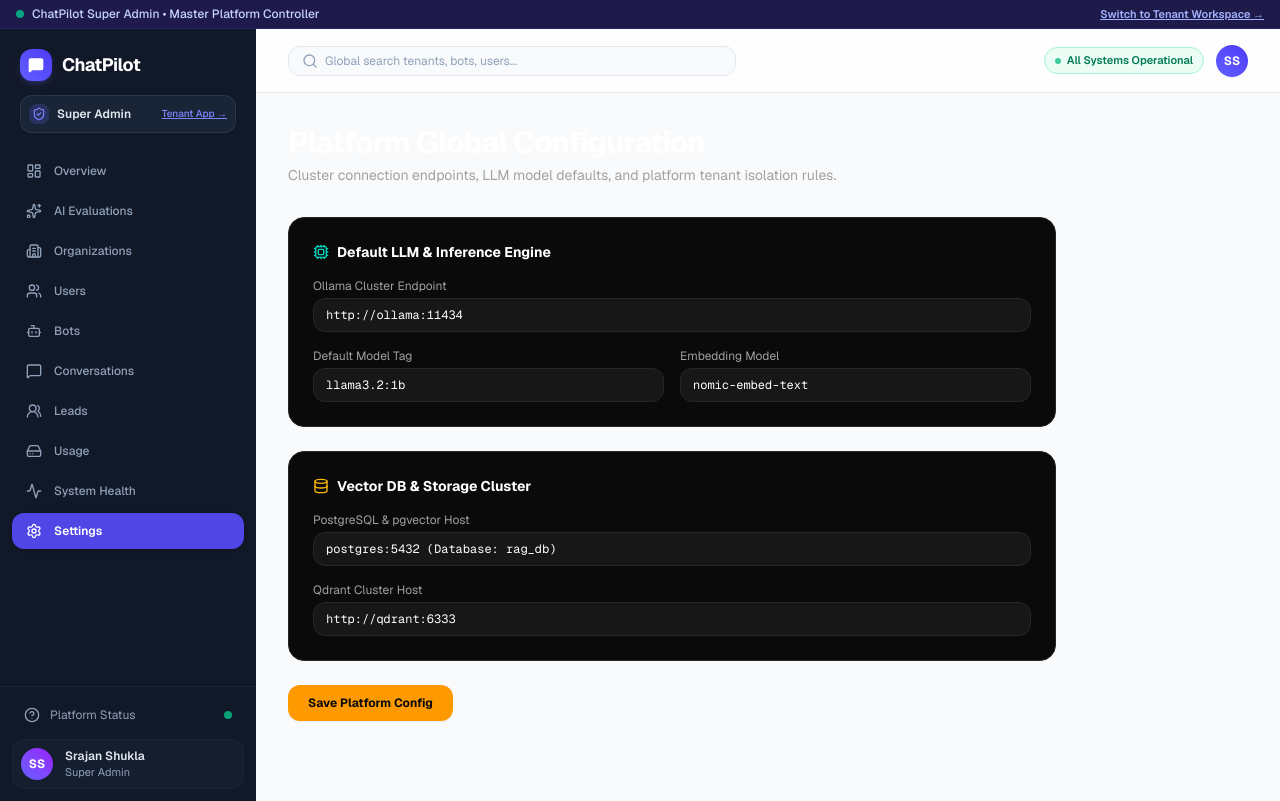
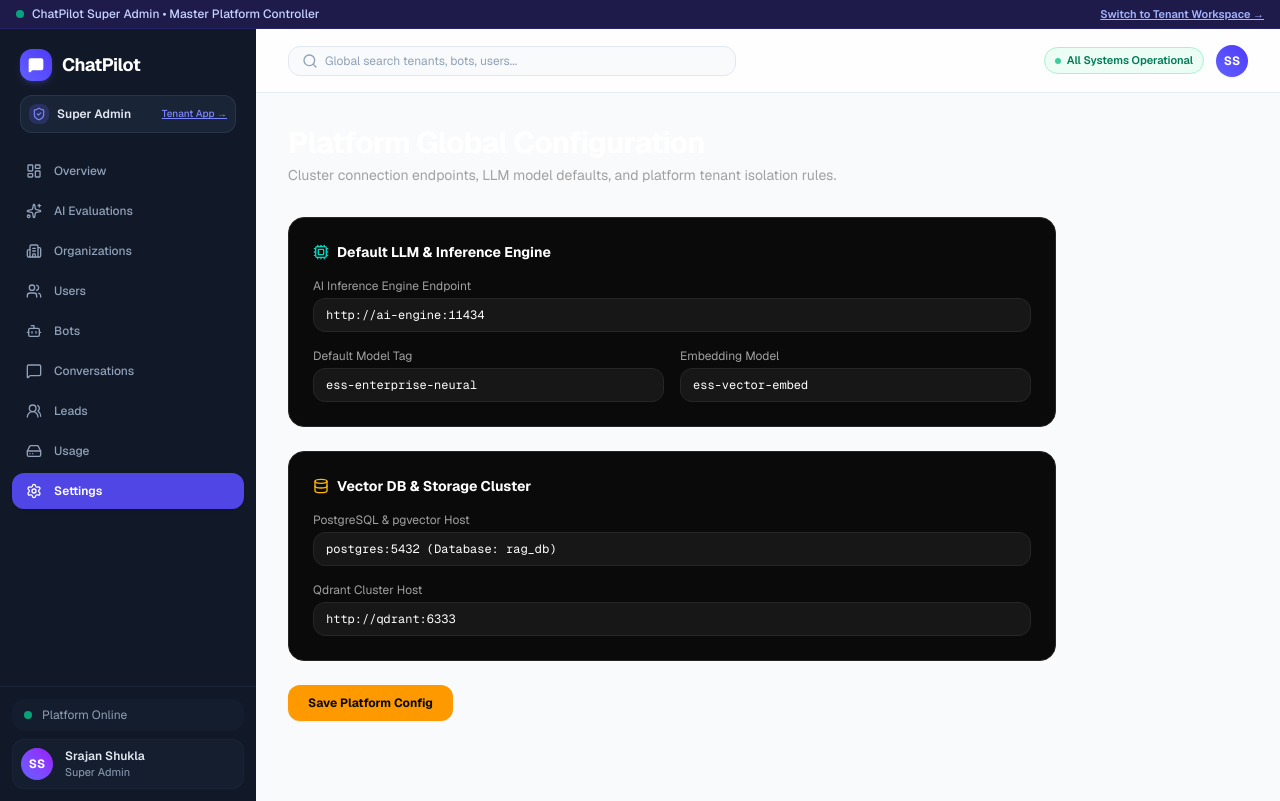
Before and after one commit to aviralshukla2612-png/crm-chatbot, a Next.js app in the folder frontend/: page /admin/settings in a window 1280 px wide. Built offline with nearby package versions, Linux system fonts and the light colour scheme.

Commit message:
feat(branding): remove system health page and white-label all AI inference engine UI references

```diff
--- a/frontend/app/admin/settings/page.js
+++ b/frontend/app/admin/settings/page.js
@@ -38,10 +38,10 @@ export default function AdminSettingsPage() {
           </h3>
 
           <div>
-            <label className="block text-neutral-400 mb-1">Ollama Cluster Endpoint</label>
+            <label className="block text-neutral-400 mb-1">AI Inference Engine Endpoint</label>
             <input
               type="text"
-              defaultValue="http://ollama:11434"
+              defaultValue="http://ai-engine:11434"
               className="w-full px-3 py-2 bg-neutral-900 border border-neutral-800 rounded-xl font-mono text-white"
             />
           </div>
@@ -51,7 +51,7 @@ export default function AdminSettingsPage() {
               <label className="block text-neutral-400 mb-1">Default Model Tag</label>
               <input
                 type="text"
-                defaultValue="llama3.2:1b"
+                defaultValue="ess-enterprise-neural"
                 className="w-full px-3 py-2 bg-neutral-900 border border-neutral-800 rounded-xl font-mono text-white"
               />
             </div>
@@ -59,7 +59,7 @@ export default function AdminSettingsPage() {
               <label className="block text-neutral-400 mb-1">Embedding Model</label>
               <input
                 type="text"
-                defaultValue="nomic-embed-text"
+                defaultValue="ess-vector-embed"
                 className="w-full px-3 py-2 bg-neutral-900 border border-neutral-800 rounded-xl font-mono text-white"
               />
             </div>
--- a/frontend/app/admin/system/page.js
+++ b/frontend/app/admin/system/page.js
@@ -1,69 +1,5 @@
-"use client";
-
-import React from "react";
-import { Activity, Server, Database, Cpu, Webhook, CheckCircle2, RefreshCw } from "lucide-react";
-import { mockSystemHealth } from "@/lib/mock/data";
+import { redirect } from "next/navigation";
 
 export default function AdminSystemPage() {
-  return (
-    <div className="space-y-8 animate-fade-in pb-12">
-      <div className="flex flex-col sm:flex-row sm:items-center sm:justify-between gap-4">
-        <div>
-          <h1 className="text-2xl sm:text-3xl font-bold tracking-tight text-white flex items-center gap-2">
-            Infrastructure & System Health
-            <span className="w-2.5 h-2.5 rounded-full bg-emerald-400 animate-pulse" />
-          </h1>
-          <p className="text-xs sm:text-sm text-neutral-400 mt-1">
-            Real-time latency, uptime, and cluster status of Ollama, Qdrant, PostgreSQL, n8n, and API gateways.
-          </p>
-        </div>
-
-        <button
-          onClick={() => window.location.reload()}
-          className="inline-flex items-center gap-2 px-3.5 py-2 text-xs font-semibold rounded-xl bg-neutral-800 hover:bg-neutral-700 text-white transition-colors cursor-pointer"
-        >
-          <RefreshCw className="w-3.5 h-3.5" />
-          Run Ping Diagnostics
-        </button>
-      </div>
-
-      <div className="grid grid-cols-1 md:grid-cols-2 lg:grid-cols-3 gap-6">
-        {mockSystemHealth.map((item, idx) => (
-          <div
-            key={idx}
-            className="p-6 rounded-2xl bg-neutral-950 border border-neutral-800 space-y-4 shadow-xs"
-          >
-            <div className="flex items-center justify-between">
-              <span className="font-bold text-sm text-white">{item.service}</span>
-              <span className="text-[10px] font-mono text-emerald-400 bg-emerald-950 px-2.5 py-1 rounded-full border border-emerald-800 flex items-center gap-1.5">
-                <span className="w-1.5 h-1.5 rounded-full bg-emerald-400 animate-pulse" />
-                ONLINE
-              </span>
-            </div>
-
-            <p className="text-xs text-neutral-400 leading-relaxed">{item.details}</p>
-
-            <div className="p-3 rounded-xl bg-neutral-900 border border-neutral-800/80 text-xs space-y-1.5 font-mono">
-              <div className="flex justify-between text-neutral-400 text-[11px]">
-                <span>Config / Spec:</span>
-                <span className="text-neutral-200">{item.model}</span>
-              </div>
-              <div className="flex justify-between text-neutral-400 text-[11px]">
-                <span>Round-Trip Latency:</span>
-                <span className="text-emerald-400 font-bold">{item.latency}</span>
-              </div>
-              <div className="flex justify-between text-neutral-400 text-[11px]">
-                <span>Uptime (30d):</span>
-                <span className="text-white font-bold">{item.uptime}</span>
-              </div>
-              <div className="flex justify-between text-neutral-400 text-[11px]">
-                <span>Heartbeat:</span>
-                <span className="text-neutral-500">{item.lastChecked}</span>
-              </div>
-            </div>
-          </div>
-        ))}
-      </div>
-    </div>
-  );
+  redirect("/admin");
 }
--- a/frontend/app/api/health/route.js
+++ b/frontend/app/api/health/route.js
@@ -27,7 +27,7 @@ export async function GET() {
     database: dbStatus,
     ...(dbError ? { databaseError: dbError } : {}),
     inference: {
-      activeProvider: DEFAULT_PROVIDER,
+      activeProvider: DEFAULT_PROVIDER === "ollama" ? "neural_engine" : DEFAULT_PROVIDER,
       status: "ready",
     },
   };
--- a/frontend/app/page.js
+++ b/frontend/app/page.js
@@ -164,7 +164,7 @@ export default function HomePage() {
             </div>
             <h3 className="font-bold text-base text-white">Dedicated Super Admin</h3>
             <p className="text-xs text-neutral-400 leading-relaxed">
-              Complete SaaS owner platform visibility: inspect any tenant bot, track global token usage, and monitor cluster health for Ollama, pgvector, and n8n.
+              Complete SaaS owner platform visibility: inspect any tenant bot, track global token usage, and monitor cluster health for AI Inference, pgvector, and automated webhooks.
             </p>
           </div>
 
--- a/frontend/components/admin/AdminSidebar.js
+++ b/frontend/components/admin/AdminSidebar.js
@@ -30,7 +30,6 @@ const adminNavItems = [
   { name: "Conversations", href: "/admin/conversations", icon: MessageSquare },
   { name: "Leads", href: "/admin/leads", icon: Users2 },
   { name: "Usage", href: "/admin/usage", icon: HardDrive },
-  { name: "System Health", href: "/admin/system", icon: Activity },
   { name: "Settings", href: "/admin/settings", icon: Settings },
 ];
 
@@ -115,15 +114,11 @@ export default function AdminSidebar({ isOpen, onClose }) {
 
         {/* Bottom Profile Area */}
         <div className="p-3 border-t border-slate-800/80 space-y-2">
-          {/* Help & Support */}
-          <Link
-            href="/admin/system"
-            className="flex items-center gap-2.5 px-3 py-2 rounded-xl text-xs text-slate-400 hover:text-slate-200 hover:bg-slate-800/60 transition-colors"
-          >
-            <HelpCircle className="w-4 h-4" />
-            <span>Platform Status</span>
-            <span className="ml-auto w-2 h-2 rounded-full bg-emerald-400 animate-pulse" />
-          </Link>
+          {/* Platform Status indicator */}
+          <div className="flex items-center gap-2.5 px-3 py-2 rounded-xl text-xs text-slate-400 bg-slate-800/30">
+            <span className="w-2 h-2 rounded-full bg-emerald-400 animate-pulse" />
+            <span>Platform Online</span>
+          </div>
 
           {/* User Profile */}
           <div className="flex items-center gap-3 p-2 rounded-xl bg-slate-800/40 border border-slate-800/60">
```
Also changed, not shown: frontend/lib/mock/data.js.
